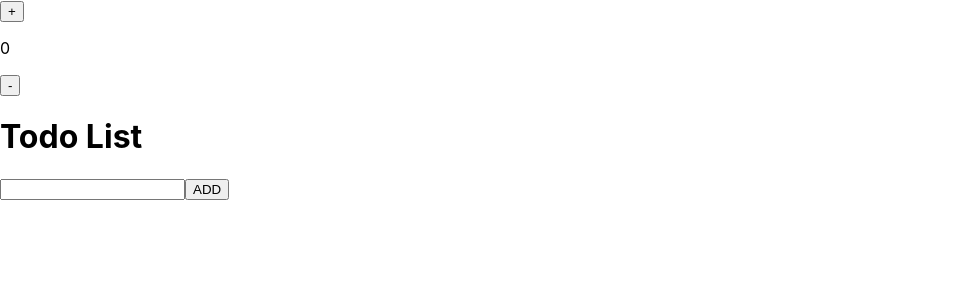
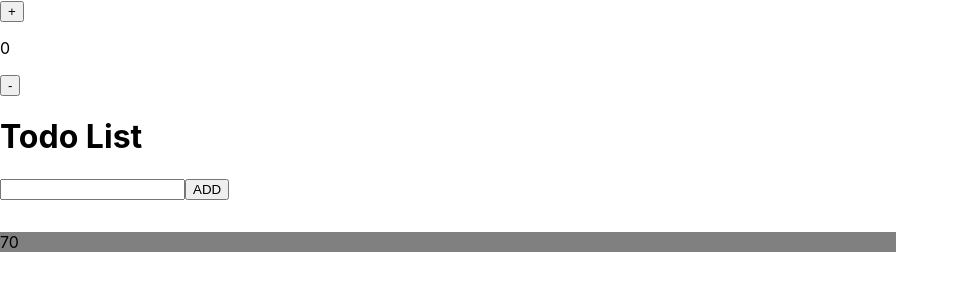
Before and after one commit to jui1234/Daily_JS_and_React, a React (Create React App) app: page / in a window 1280 px wide. Shown: the top 300 px of the page, without its empty margins (0-959 px from the left). Built offline with nearby package versions, Linux system fonts and the light colour scheme.

Commit message:
feat:loader component

```diff
--- a/src/App.js
+++ b/src/App.js
@@ -26,6 +26,7 @@ import Testfun from './components/uselayouteffectexample';
 import CountFunt from './components/coutfunction';
 import TodoList from './components/todolistapp';
 import TodoListHTMLCSSApp from './components/todohtmlapp';
+import LodderComponent from './components/lodderComponent';
 
 
 const ReactFiber=React.lazy(()=>import('./components/reactfiber'))
@@ -115,6 +116,7 @@ function App() {
  <CountFunt/>
  {/* <TodoList/> */}
  <TodoListHTMLCSSApp/>
+ <LodderComponent/>
  {/* <Testfun message={["Message 1","Message 2","Message 3","Message 4","Message 5","Message 6","Message 7","Message 8","Message 9","Message 10"]}/> */}
  {/* <VirtualizationComponent/> */}
  </>
--- /dev/null
+++ b/src/components/lodderComponent.jsx
@@ -0,0 +1,40 @@
+import { clear } from "@testing-library/user-event/dist/clear";
+import { useEffect, useRef, useState } from "react";
+
+export default function LodderComponent(){
+    const [increseLodder,setIncreselodder]=useState(0);
+    const timerRef=useRef(null);
+
+    useEffect(()=>{
+           timerRef.current=setInterval(()=>{
+            setIncreselodder((prev)=>{
+                if(prev>=100){
+                    clearInterval(timerRef.current);
+                    return 100;
+                }
+                return prev+10;
+            })
+           },1000)
+
+           return()=>{clearInterval(timerRef.current)}
+    },[])
+
+    const getColor=(increseLodder)=>{
+        if(increseLodder<10) return 'pink';
+        else if(increseLodder<20) return 'orange';
+        else if(increseLodder<30) return 'yellow';
+        else if(increseLodder<40) return 'blue';
+        else if(increseLodder<50) return 'purple';
+        else if(increseLodder<60) return 'red';
+        else if(increseLodder<70) return 'brown';
+        else if(increseLodder<80) return 'gray';
+        else if(increseLodder<90) return 'black';
+        else if(increseLodder<100) return 'pink';
+        else return 'green';
+    }
+    return(
+        <div>
+           <div style={{backgroundColor:`${getColor(increseLodder)}`,transition:'width 0.1s ease-in-out',width:`${increseLodder}%`}}>{increseLodder}</div>
+        </div>
+    )
+}
```
